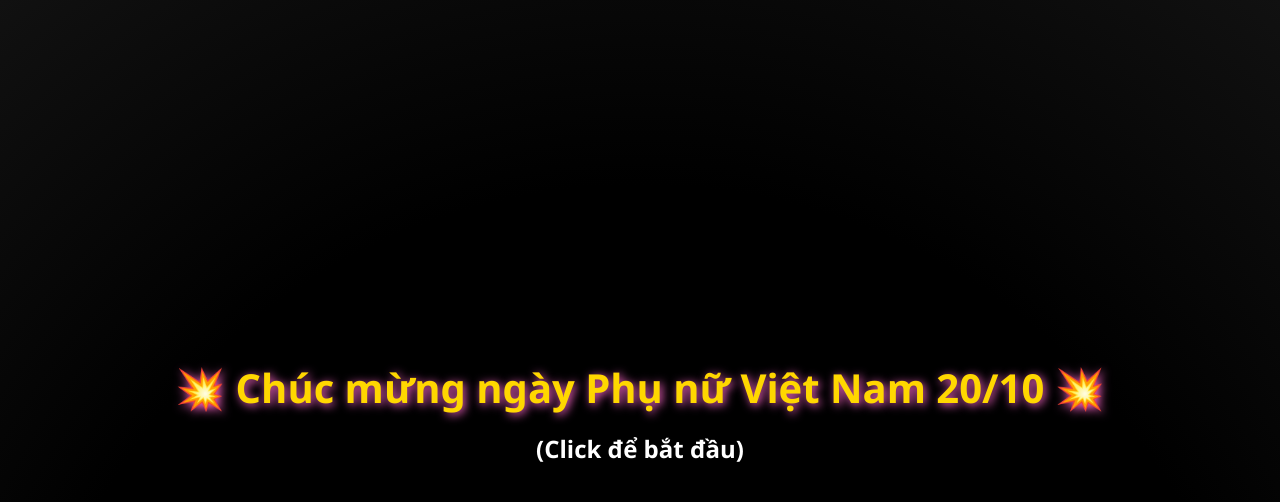
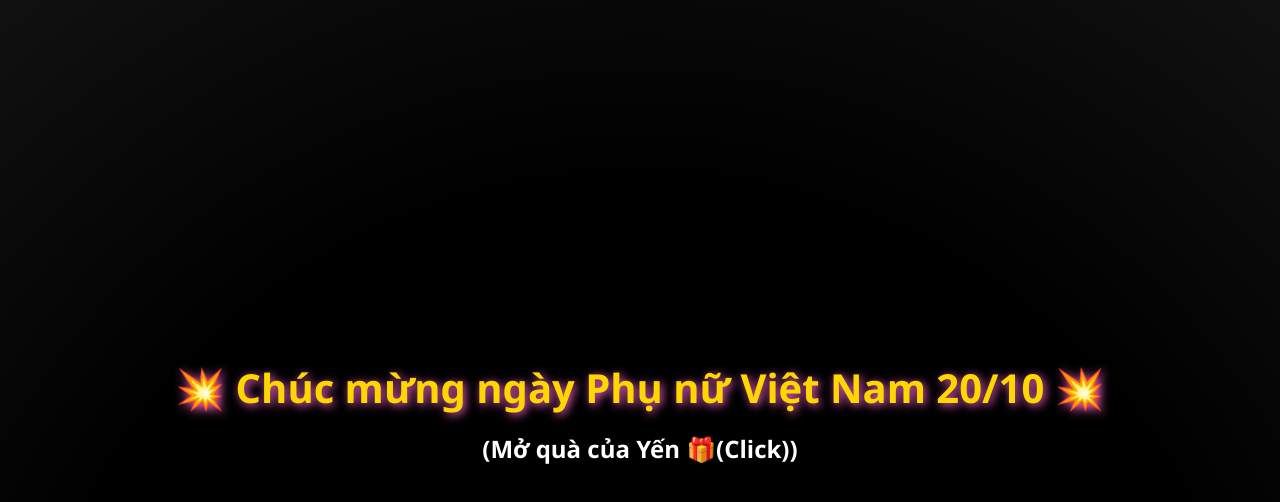
Before and after one commit to caoductintintintin-lab/chucmung20-11, a plain HTML site: page index.html in a window 1280 px wide. Drawn offline with Linux system fonts and the light colour scheme.

Commit message:
change test

```diff
--- a/index.html
+++ b/index.html
@@ -352,8 +352,7 @@
 
       // 2. Thêm dòng chữ "Click để bắt đầu"
       const introText = document.querySelector('.intro-text');
-      introText.innerHTML += "<br><span style='font-size: 1.5rem; color: #fff; text-shadow: none;'>(Click để bắt đầu)</span>";
-      introText.style.cursor = 'pointer'; // Biến intro-text thành con trỏ "bàn tay"
+      introText.innerHTML += "<br><span style='font-size: 1.5rem; color: #fff; text-shadow: none;'>(Mở quà của Yến 🎁(Click))</span>";      introText.style.cursor = 'pointer'; // Biến intro-text thành con trỏ "bàn tay"
 
       // 3. Thêm trình lắng nghe sự kiện click
       // Nó sẽ chờ người dùng click *bất cứ đâu* trên trang
```
